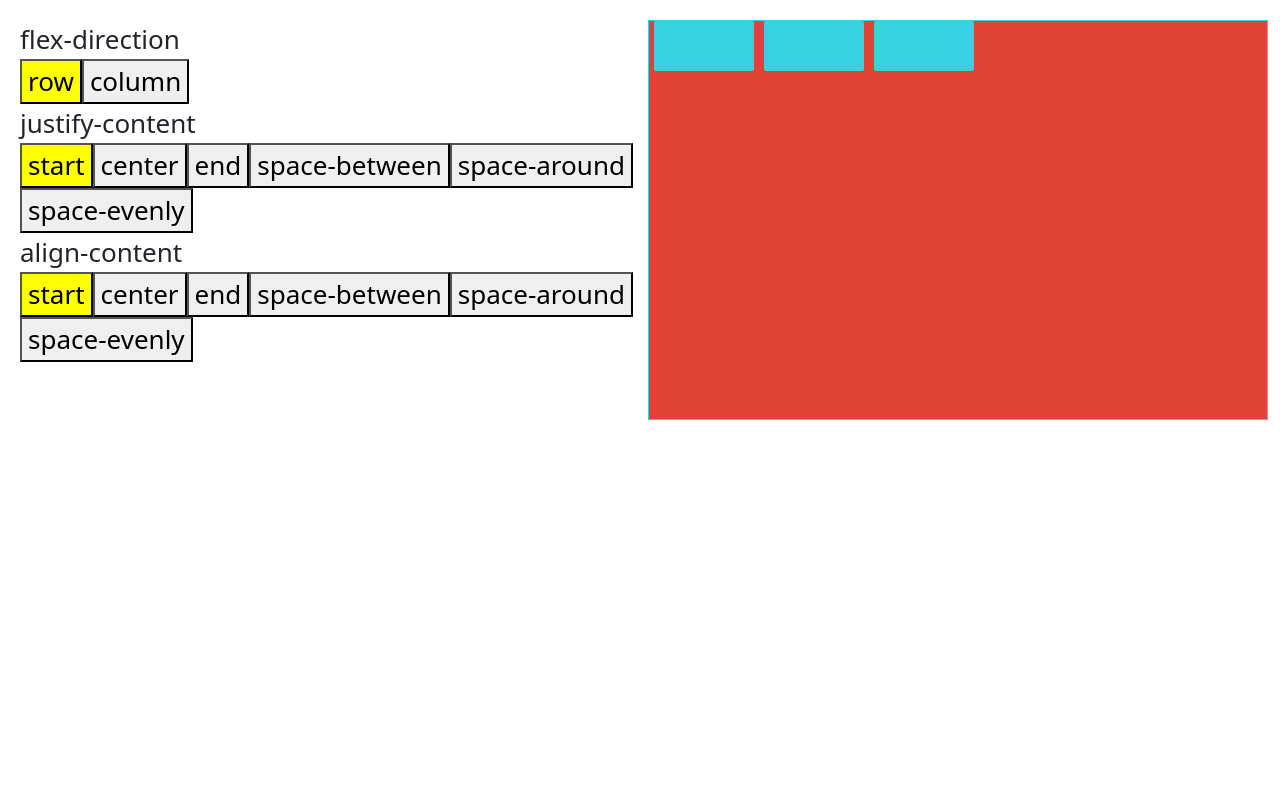
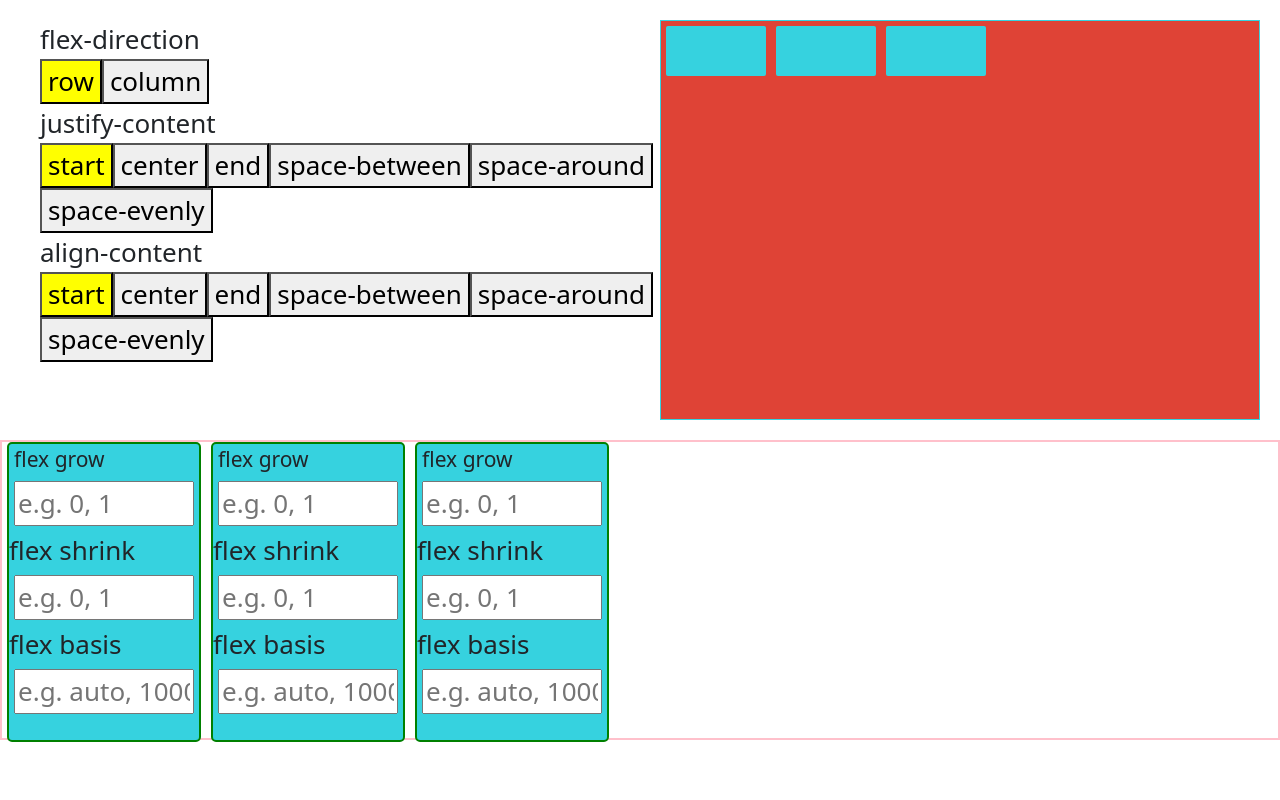
Before and after one commit to nkossally/playground, a React (Create React App) app: page / in a window 1280 px wide. Shown: the top 800 px of the page. Built offline with nearby package versions, Linux system fonts and the light colour scheme.

Commit message:
fix align content problem by adjusting flex wrap prop

```diff
--- a/src/App.js
+++ b/src/App.js
@@ -1,4 +1,4 @@
-import { useState } from "react";
+import { useState, useMemo, useEffect } from "react";
 import classNames from "classnames";
 import { Options } from "./components/Options";
 import { FlexChild } from "./components/FlexChild";
@@ -14,12 +14,12 @@ const CONTENT_JUSTIFICATIONS = [
   "space-evenly",
 ];
 const CONTENT_ALIGNMENTS = [
-  "align-content-start",
-  "align-content-center",
-  "align-content-end ",
-  "align-content-space-between",
-  "align-content-space-around",
-  "align-content-space-evenly",
+  "start",
+  "center",
+  "end ",
+  "space-between",
+  "space-around",
+  "space-evenly",
 ];
 
 function App() {
@@ -28,6 +28,23 @@ function App() {
     CONTENT_JUSTIFICATIONS[0]
   );
   const [alignContent, setAlignContent] = useState(CONTENT_ALIGNMENTS[0]);
+
+
+  const blocksContainerStyle = useMemo(
+    () => ({
+      display: "flex",
+      "backgroundColor": "#df4336",
+      border: "1px solid #36d2df",
+      width: "calc(50% - 20px)",
+      height: "400px",
+      "flexDirection": flexDirection,
+      "justifyContent": justifyContent,
+      "alignContent": alignContent,
+      //  align-content property is not possible when flex-wrap is no wrap
+      "flexWrap": "wrap",
+    }),
+    [flexDirection, justifyContent, alignContent]
+  );
 
   return (
     <div className="App">
@@ -54,12 +71,7 @@ function App() {
         </div>
 
         <div
-          className={classNames(
-            flexDirection,
-            justifyContent,
-            alignContent,
-            "blocks"
-          )}
+          style={blocksContainerStyle}
         >
           <div className="block" key="block1">
             {" "}
--- a/src/components/FlexChild.js
+++ b/src/components/FlexChild.js
@@ -23,7 +23,7 @@ export const FlexChild = () => {
       border: "2px solid green",
       margin: "0px 5px 0px 5px",
       "backgroundColor": "#36d2df",
-      "border-radius": 5,
+      "borderRadius": 5,
 
 
     }),
--- a/src/components/Options.js
+++ b/src/components/Options.js
@@ -28,7 +28,7 @@ export const Options = ({ title, options, setOption, currentOption }) => {
                 currentOption === option ? "highlight" : ""
               )}
             >
-              {OPTION_TO_LABEL[option] ? OPTION_TO_LABEL[option]: option}
+              { option}
             </button>
           );
         })}
--- a/src/style.scss
+++ b/src/style.scss
@@ -18,10 +18,9 @@ code {
 }
 
 .flex-alignments-section{
-  min-height: 100vh;
   display: flex;
   flex-direction: row;
-  padding-top: 20px;
+  padding: 20px 20px;
 }
 
 .blocks {
@@ -30,6 +29,8 @@ code {
   border: 1px solid #36d2df;
   width: calc(50% - 20px);
   // margin: 20px 20px;
+  flex-wrap: wrap;
+
 
   height: 400px;
 }
```
